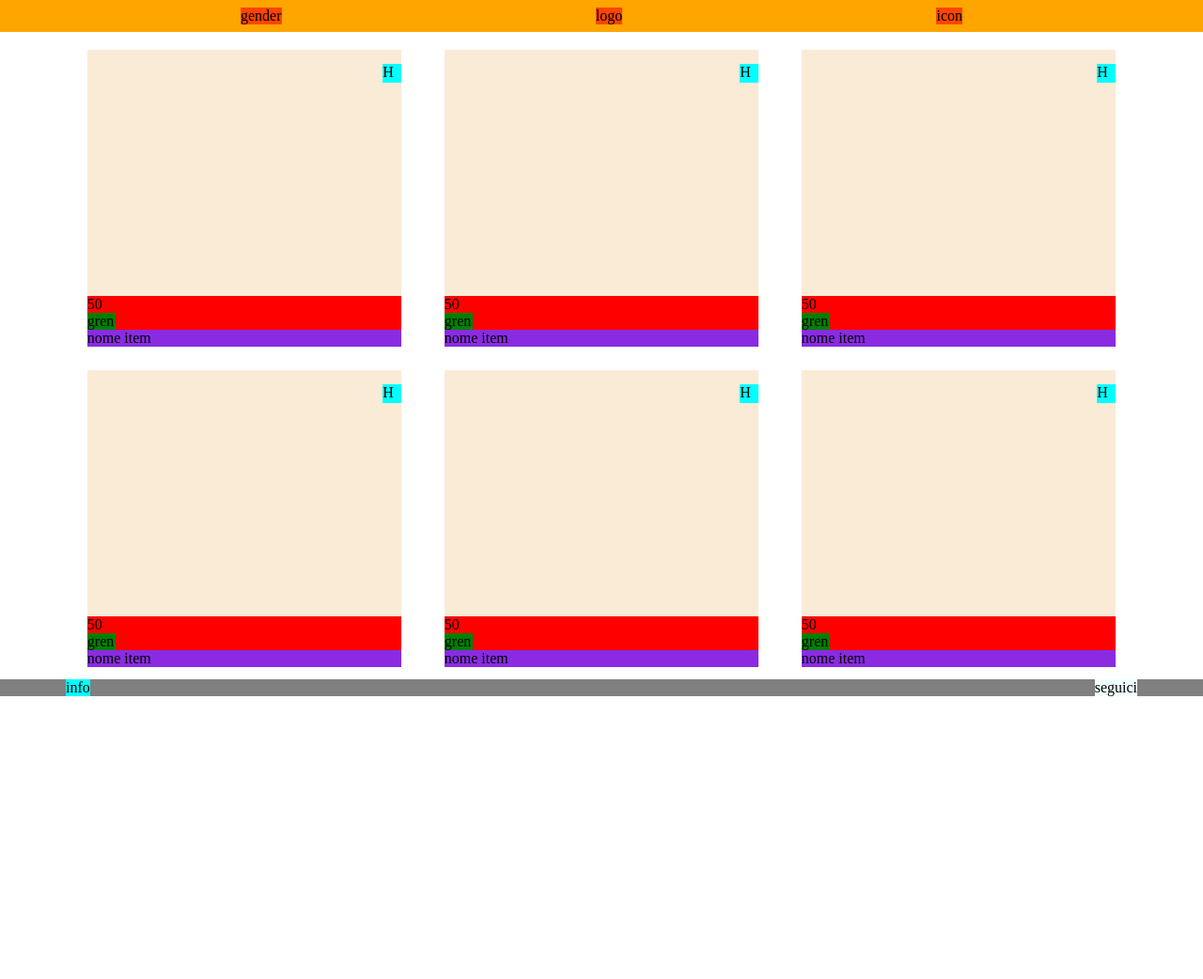
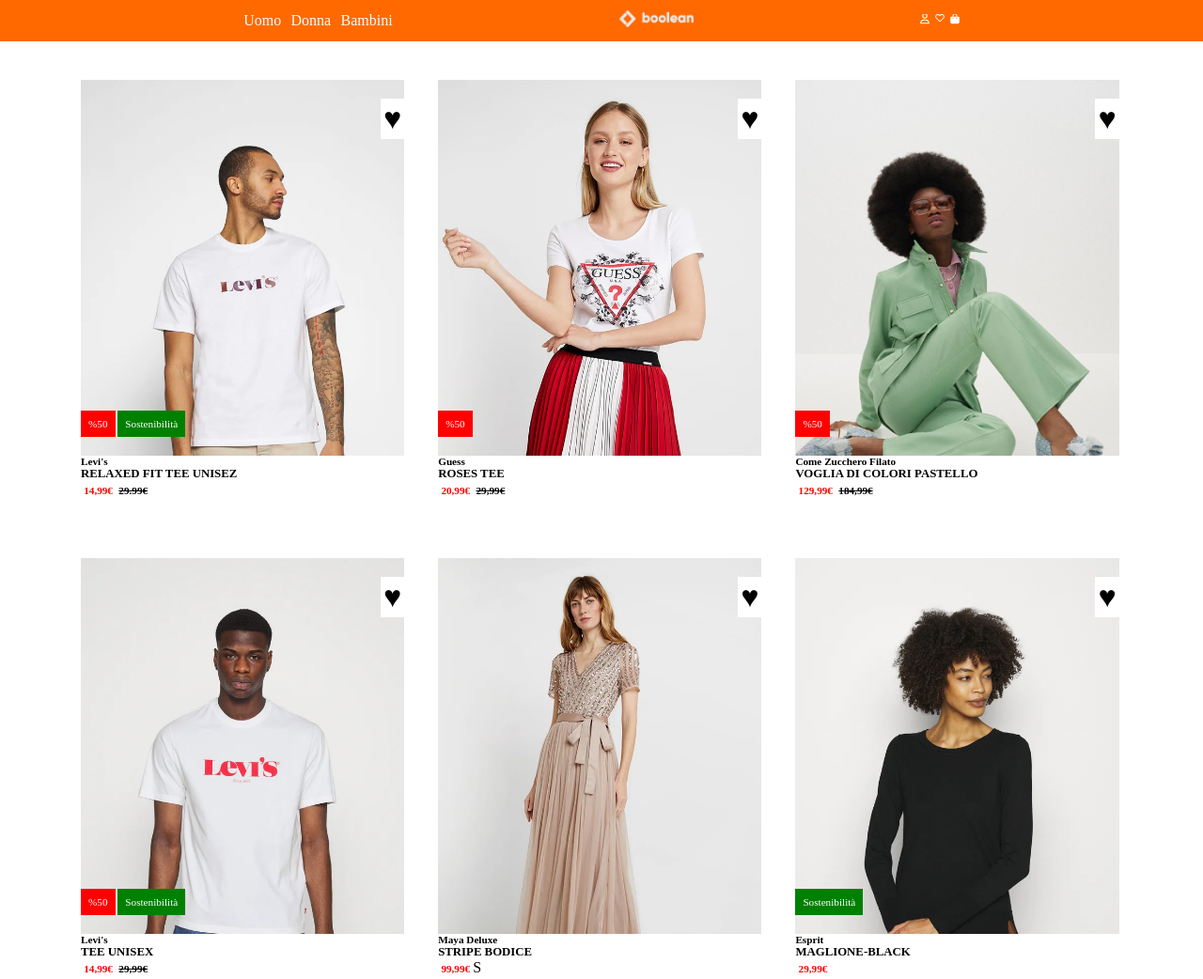
Before and after one commit to CatalanoLorenzo/html-css-boolando, a plain HTML site: page index.html in a window 1280 px wide. Shown: the top 1042 px of the page at 94% size. Before the commit the page ends 800 px from the top, so only its background shows below. Drawn offline with Linux system fonts and the light colour scheme.

Commit message:
add img und text

```diff
--- a/asset/css/style.css
+++ b/asset/css/style.css
@@ -1,116 +1,261 @@
+:root{
+    --bollando-navcolor:#ff6900;
+
+}
 /* startregion utility */
-*{
+* {
     margin: 0;
     padding: 0;
     box-sizing: border-box;
 }
-.d-flex{
+
+.d-flex {
     display: flex;
 }
+
+a {
+    text-decoration: none;
+    color: white;
+}
+
 /* endregion utility */
 /* debug */
-.debug nav{
+/* .debug nav {
     background-color: orange;
 }
-.debug .gender{
+
+.debug .gender {
     background: orangered;
 }
-.debug .logo{
+
+.debug .logo {
     background-color: orangered;
 }
-.debug .hicon{
+
+.debug .hicon {
     background-color: orangered;
-}
-.debug .card{
+} */
+
+/* .debug .card {
     background-color: antiquewhite;
-}
-.debug .heart{
+} */
+
+/* .debug .heart {
     background-color: aqua;
     width: 20px;
     height: 20px;
 }
-.debug .sales{
+ */
+/* .debug .sales {
     background-color: red;
     width: 100%;
 }
-.debug .green{
+
+.debug .green {
     background-color: green;
     width: 30px;
-}
-.debug .textarea{
+} */
+
+/* .debug .textarea {
     background-color: blueviolet;
     width: 100%;
-}
-.debug .item{
+} */
+
+/* .debug .item {
     height: 298px;
-}
-.debug footer{
+} */
+
+.debug footer {
     background-color: gray;
 }
-.debug .info{
+
+.debug .info {
     background-color: aqua;
 }
-.debug .meet{
+
+.debug .meet {
     background-color: azure;
 }
+
 /* /debug */
 /* header */
-header{
+header {
     position: fixed;
     width: 100%;
 }
-nav{
+
+.space {
+    height: 40px;
+}
+
+nav {
     justify-content: center;
     padding: 0.5rem 20%;
     width: 100%;
+    background-color: var(--bollando-navcolor);
 }
-.menu{
+
+.menu {
     justify-content: space-between;
+    align-items: center;
     width: 100%;
     max-width: 1140px;
 }
-.space{
-    height: 40px;
+
+.gender a {
+    color: white;
+    font-size: 1rem;
+    padding: 0.2rem;
 }
+
+.logo img {
+    height: 1.5rem;
+    padding: 0.2rem;
+}
+
+.hicon {
+    justify-content: center;
+}
+
+.icon {
+    width: 1rem;
+    fill: white;
+    padding: 0.2rem;
+}
+
 /* /header */
 /* main */
-.container{
+.container {
     justify-content: space-between;
     flex-wrap: nowrap;
     max-width: 1140px;
     margin: 0 auto;
     padding: 1% 0%;
 }
-.card{
-    width: 30%;
+
+.card {
+    display: inline-block;
+    width: 33%;
     min-width: 144px;
-    margin: 0 2%;
     height: 100%;
+    border-color: white;
+    border-style: solid;
+    border-width: 2rem 1rem;
 }
-.item{
+
+.item {
     position: relative;
+    height: 400px;
+    background-size: cover;
+    background-position: top-center;
 }
-.heart{
+
+.heart {
     position: absolute;
     right: 0;
     top: 5%;
+    background-color: white;
+    padding: 0.2rem;
+    font-size: 2rem;
 }
-.sales{
+
+.sales {
     position: absolute;
-    bottom: 0;
+    bottom: 5%;
+    color: white;
+    font-size: 0.7rem;
 }
-.sales{
+
+.forcent{
     display: inline-block;
+    background-color: red;
+    padding: 0.5rem;
 }
-.green{
+.forcent::before{
+    content: "%";
+}
+.green {
     display: inline-block;
+    background-color: green;
+    padding: 0.5rem;
+}
+.textarea{
+    background-color: white;
+}
+.textarea{
+    color: black;
+}
+.textarea h4{
+    font-size: 0.7rem;
+}
+.textarea h2{
+    text-decoration:double;
+    font-size: 0.8rem;
+    font-weight: bold;
+}
+.textarea .price{
+    color: red;
+    font-size: 0.7rem;
+    text-decoration: none;
+}
+.textarea span{
+    text-decoration:line-through;
+    font-size: 0.7rem;
+    margin: 0 0.2rem;
+    font-weight: bolder;
+}
+.textarea span::after{
+    content: "€";
+}
+/* card 1 */
+.card:hover .img1{
+    background-image: url(../img/1b.webp);
+}
+.img1{
+    background-image: url(../img/1.webp);
+}
+/* card 2 */
+.card:hover .img2{
+    background-image: url(../img/2b.webp);
+}
+.img2{
+    background-image: url(../img/2.webp);
+}
+/* card 3 */
+.card:hover .img3{
+    background-image: url(../img/3b.webp);
+}
+.img3{
+    background-image: url(../img/3.webp);
+}
+/* card 4 */
+.card:hover .img4{
+    background-image: url(../img/4b.webp);
+}
+.img4{
+    background-image: url(../img/4.webp);
+}
+/* card 5 */
+.card:hover .img5{
+    background-image: url(../img/5b.webp);
+}
+.img5{
+    background-image: url(../img/5.webp);
+}
+/* card 6 */
+.card:hover .img6{
+    background-image: url(../img/6b.webp);
+}
+.img6{
+    background-image: url(../img/6.webp);
 }
 /* /main */
 /* footer */
-.footerbar{
+.footerbar {
     justify-content: center;
 }
-.bar{
+
+.bar {
     justify-content: space-between;
     max-width: 1140px;
     width: 100%;
--- a/index.html
+++ b/index.html
@@ -13,76 +13,138 @@
     <header>
         <nav class="d-flex">
             <div class="menu d-flex">
-            <div class="gender">gender</div>
-            <div class="logo">logo</div>
-            <div class="hicon">icon</div>
+            <div class="gender">
+                <a href="">Uomo</a>
+                <a href="">Donna</a>
+                <a href="">Bambini</a>
+            </div>
+            <div class="logo">
+                <img src="./asset/img/boolean-logo.png" alt="logo">
+            </div>
+            <div class="hicon d-flex">
+                <a href="">
+                    <svg class="icon" xmlns="http://www.w3.org/2000/svg" viewBox="0 0 448 512">
+                    <path d="M304 128a80 80 0 1 0 -160 0 80 80 0 1 0 160 0zM96 128a128
+                    128 0 1 1 256 0A128 128 0 1 1 96 128zM49.3
+                    464H398.7c-8.9-63.3-63.3-112-129-112H178.3c-65.7 0-120.1
+                    48.7-129 112zM0 482.3C0 383.8 79.8 304 178.3 304h91.4C368.2
+                     304 448 383.8 448 482.3c0 16.4-13.3 29.7-29.7 29.7H29.7C13.3
+                     512 0 498.7 0 482.3z"/>
+                    </svg>
+                </a>
+                <a href="">
+                    <svg class="icon" xmlns="http://www.w3.org/2000/svg" viewBox="0 0 512 512">
+                        <path d="M244 84L255.1 96L267.1 84.02C300.6 51.37
+                         347 36.51 392.6 44.1C461.5 55.58 512 115.2 512
+                          185.1V190.9C512 232.4 494.8 272.1 464.4 300.4L283.7
+                          469.1C276.2 476.1 266.3 480 256 480C245.7 480 235.8
+                          476.1 228.3 469.1L47.59 300.4C17.23 272.1 0 232.4 0
+                          190.9V185.1C0 115.2 50.52 55.58 119.4 44.1C164.1
+                           36.51 211.4 51.37 244 84C243.1 84 244 84.01 244
+                           84L244 84zM255.1 163.9L210.1 117.1C188.4 96.28
+                            157.6 86.4 127.3 91.44C81.55 99.07 48 138.7 48
+                            185.1V190.9C48 219.1 59.71 246.1 80.34 265.3L256
+                            429.3L431.7 265.3C452.3 246.1 464 219.1 464
+                            190.9V185.1C464 138.7 430.4 99.07 384.7 91.44C354.4
+                            86.4 323.6 96.28 301.9 117.1L255.1 163.9z"/>
+                        </svg>
+                </a>
+                <a href="">
+                    <svg class="icon" xmlns="http://www.w3.org/2000/svg" viewBox="0 0 448 512">
+                        <path d="M160 112c0-35.3 28.7-64 64-64s64 28.7 64
+                        64v48H160V112zm-48 48H48c-26.5 0-48 21.5-48 48V416c0
+                        53 43 96 96 96H352c53 0 96-43 96-96V208c0-26.5-21.5-48-48-48H336V112C336
+                         50.1 285.9 0 224 0S112 50.1 112 112v48zm24 48a24 24 0 1 1 0 48 24 24 0
+                         1 1 0-48zm152 24a24 24 0 1 1 48 0 24 24 0 1 1 -48 0z"/>
+                    </svg>
+                </a>
+            </div>
             </div>
         </nav>
     </header>
     <main>
         <div class="space"></div>
-        <div class="container d-flex">
+        <div class="container">
             <div class="card">
-                <div class="item">
-                    <div class="heart">H</div>
+                <div class="item img1">
+                    <div class="heart">&hearts;</div>
                     <div class="sales">
-                        <p class="focent">50</p>
-                        <p class="green">gren</p>
+                        <p class="forcent">50</p>
+                        <p class="green">Sostenibilità</p>
                     </div>
                 </div>
-                <div class="textarea">nome item</div>
+                <div class="textarea">
+                    <h4>Levi's</h4>
+                    <h2>RELAXED FIT TEE UNISEZ</h2>
+                    <span class="price">14,99</span><span>29.99</span>
+                </div>
             </div>
             <div class="card">
-                <div class="item">
-                    <div class="heart">H</div>
+                <div class="item img2">
+                    <div class="heart">&hearts;</div>
                     <div class="sales">
-                        <p class="focent">50</p>
-                        <p class="green">gren</p>
+                        <p class="forcent">50</p>
+
                     </div>
                 </div>
-                <div class="textarea">nome item</div>
+                <div class="textarea">
+                    <h4>Guess</h4>
+                    <h2>ROSES TEE</h2>
+                    <span class="price">20,99</span><span>29,99</span>
+                </div>
             </div>
             <div class="card">
-                <div class="item">
-                    <div class="heart">H</div>
+                <div class="item img3">
+                    <div class="heart">&hearts;</div>
                     <div class="sales">
-                        <p class="focent">50</p>
-                        <p class="green">gren</p>
+                        <p class="forcent">50</p>
+
                     </div>
                 </div>
-                <div class="textarea">nome item</div>
+                <div class="textarea">
+                    <h4>Come Zucchero Filato</h4>
+                    <h2>VOGLIA DI COLORI PASTELLO</h2>
+                    <span class="price">129,99</span><span>184,99</span>
+                </div>
             </div>
-        </div>
-        <div class="container d-flex">
             <div class="card">
-                <div class="item">
-                    <div class="heart">H</div>
+                <div class="item img4">
+                    <div class="heart">&hearts;</div>
                     <div class="sales">
-                        <p class="focent">50</p>
-                        <p class="green">gren</p>
+                        <p class="forcent">50</p>
+                        <p class="green">Sostenibilità</p>
                     </div>
                 </div>
-                <div class="textarea">nome item</div>
+                <div class="textarea">
+                    <h4>Levi's</h4>
+                    <h2>TEE UNISEX</h2>
+                    <span class="price">14,99</span><span>29,99</span>
+                </div>
             </div>
             <div class="card">
-                <div class="item">
-                    <div class="heart">H</div>
+                <div class="item img5">
+                    <div class="heart">&hearts;</div>
                     <div class="sales">
-                        <p class="focent">50</p>
-                        <p class="green">gren</p>
                     </div>
                 </div>
-                <div class="textarea">nome item</div>
+                <div class="textarea">
+                    <h4>Maya Deluxe</h4>
+                    <h2>STRIPE BODICE</h2>
+                    <span class="price">99,99</span>S
+                </div>
             </div>
             <div class="card">
-                <div class="item">
-                    <div class="heart">H</div>
+                <div class="item img6">
+                    <div class="heart">&hearts;</div>
                     <div class="sales">
-                        <p class="focent">50</p>
-                        <p class="green">gren</p>
+                        <p class="green">Sostenibilità</p>
                     </div>
                 </div>
-                <div class="textarea">nome item</div>
+                <div class="textarea">
+                    <h4>Esprit</h4>
+                    <h2>MAGLIONE-BLACK</h2>
+                    <span class="price">29,99</span>
+                </div>
             </div>
         </div>
     </main>
```
